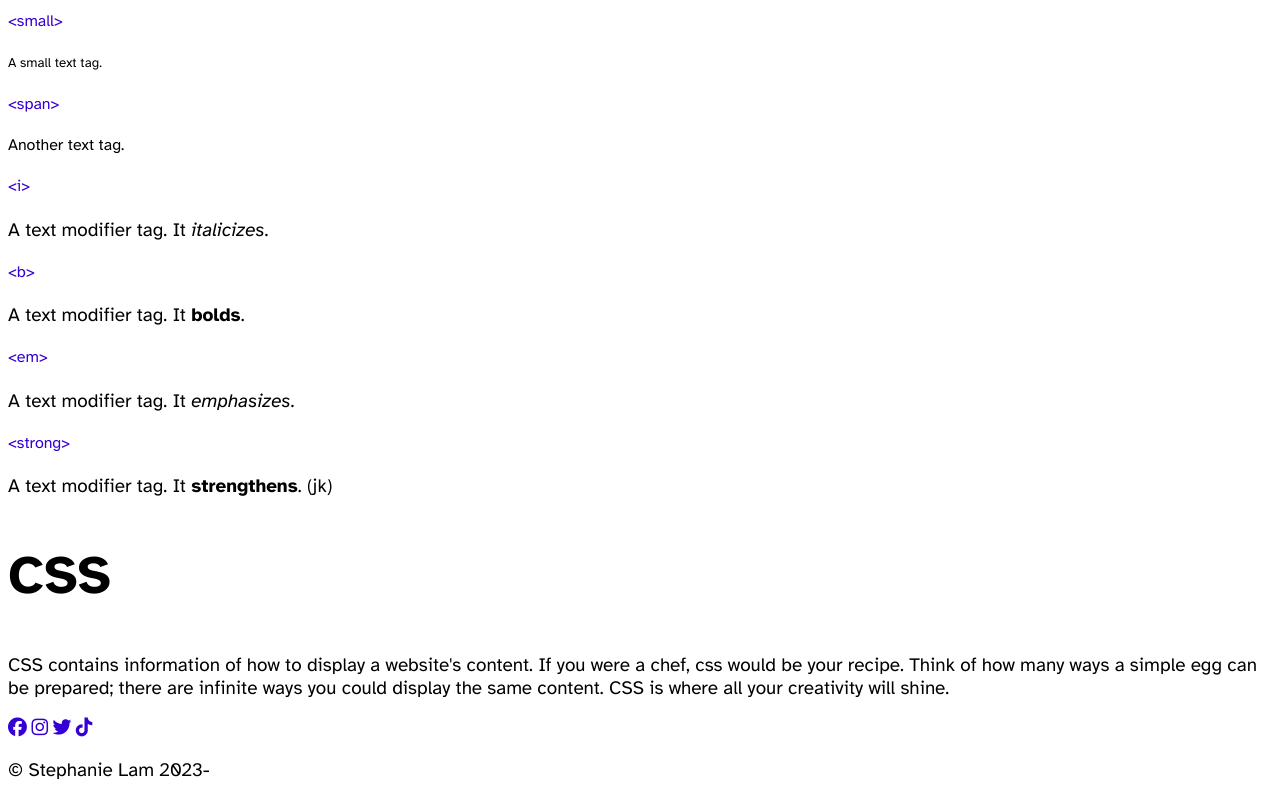
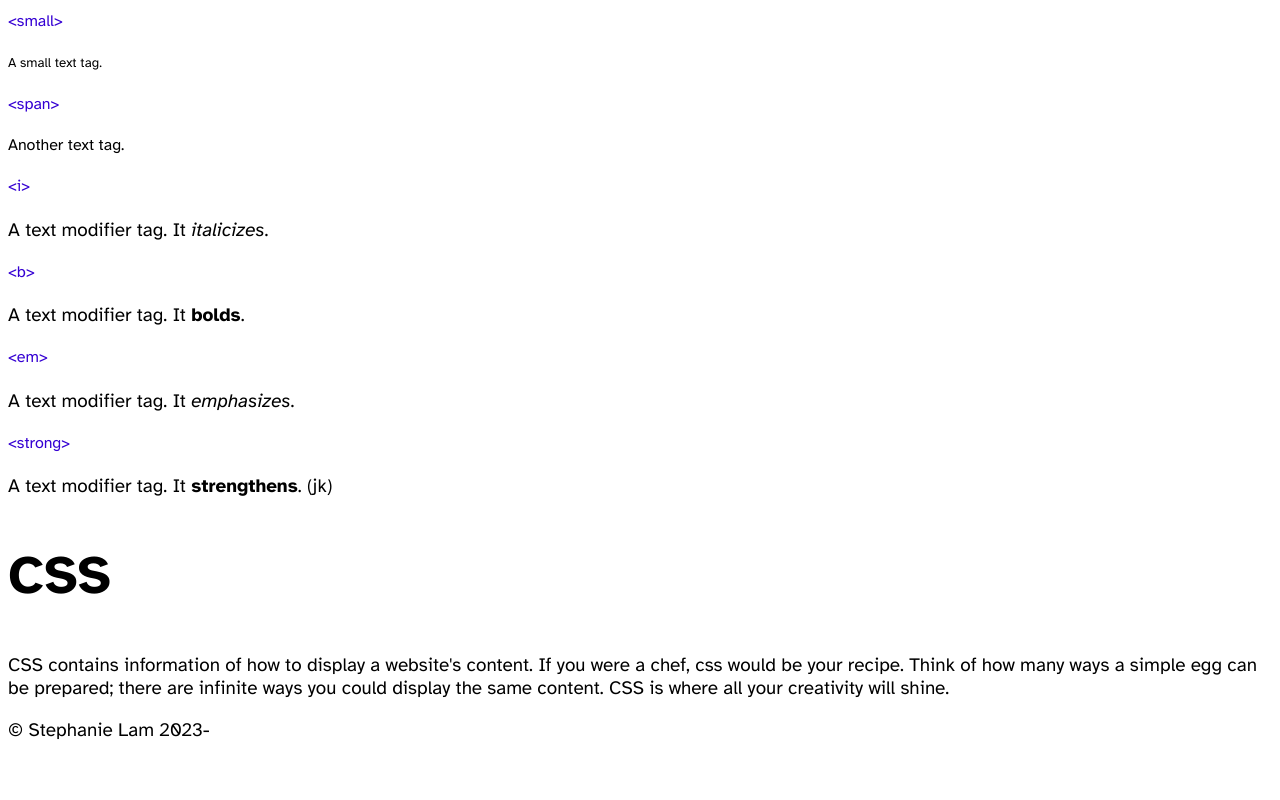
Before and after one commit to lam00137/reference-website, a plain HTML site: page index.html in a window 1280 px wide. Shown: the part 2557-3357 px from the top of the page. After the commit the page ends 3317 px from the top, so only its background shows below. Drawn offline with nearby package versions, Linux system fonts and the light colour scheme; a web font is replaced by a local one.

```diff
--- a/index.html
+++ b/index.html
@@ -144,13 +144,7 @@
     </section>
   </main>
   <footer>
-    <div class="socials">
-      <a href="#" class="fab fa-facebook" ></a>
-      <a href="#" class="fab fa-instagram"></a>
-      <a href="#" class="fab fa-twitter"></a>
-      <a href="#" class="fab fa-tiktok"></a>
       <p>© Stephanie Lam 2023-</p>
-    </div>
   </footer>
 
 </body>
```
